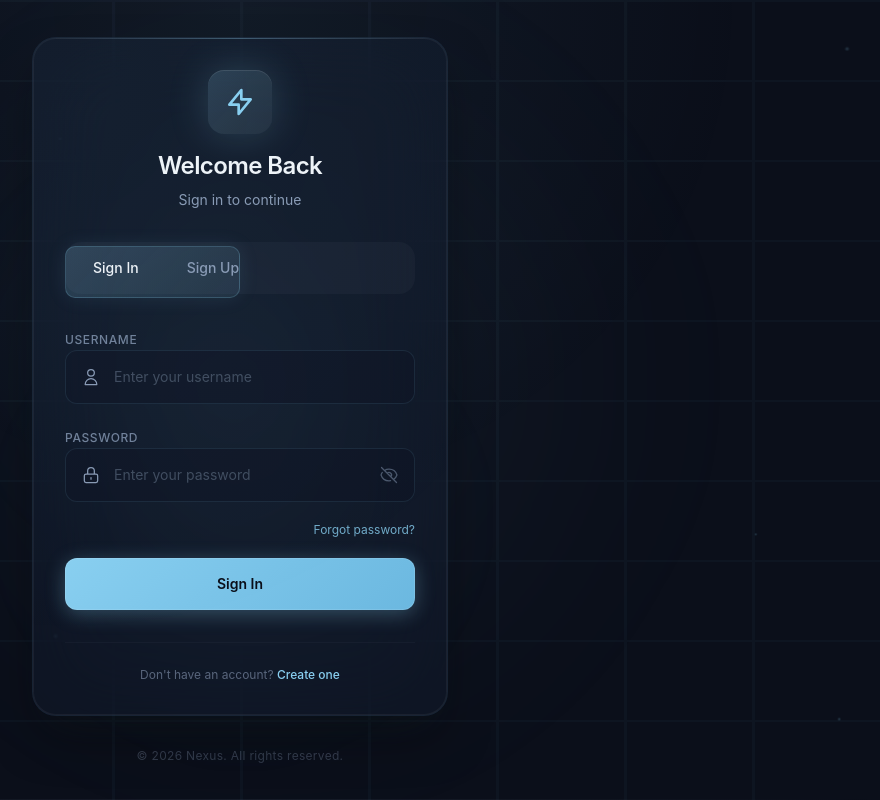
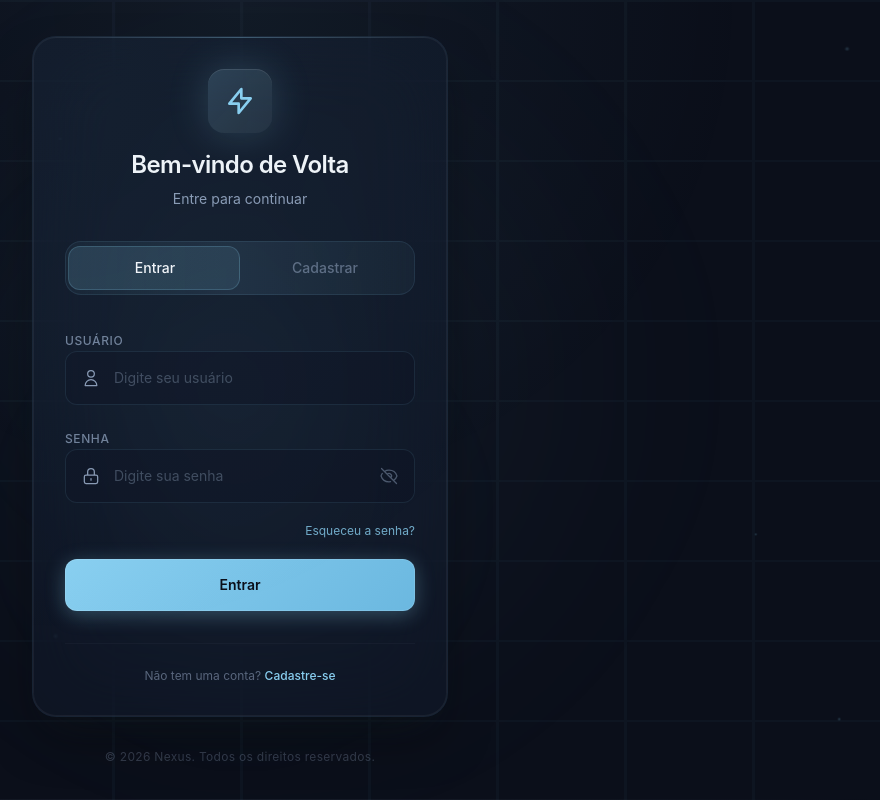
Before and after one commit to discordvendasteste123-max/loja-premium, a Next.js app: page / in a window 1280 px wide. Shown: the whole page, without its empty margins (400-1280 px from the left). Built offline with nearby package versions, Linux system fonts and the light colour scheme; no server answers.

Commit message:
a
a

Signed-off-by: discordvendasteste123-max <seu-email-aqui>

```diff
--- a/app/layout.tsx
+++ b/app/layout.tsx
@@ -14,8 +14,8 @@ const geistMono = Geist_Mono({
 });
 
 export const metadata: Metadata = {
-  title: "Nexus | Enterprise Login",
-  description: "Access the future of enterprise technology",
+  title: "Nexus | Login",
+  description: "Acesse a plataforma premium",
 };
 
 export default function RootLayout({
@@ -25,7 +25,7 @@ export default function RootLayout({
 }>) {
   return (
     <html
-      lang="en"
+      lang="pt-BR"
       className={`${geistSans.variable} ${geistMono.variable} h-full antialiased`}
     >
       <body className="min-h-full flex flex-col bg-bg-deep">
--- a/app/page.tsx
+++ b/app/page.tsx
@@ -29,7 +29,7 @@ export default function LoginPage() {
           className="mt-8 text-center text-text-secondary/30 text-xs tracking-wide animate-fade-in-up"
           style={{ animationDelay: '0.3s' }}
         >
-          © 2026 Nexus. All rights reserved.
+          © 2026 Nexus. Todos os direitos reservados.
         </p>
       </div>
 
--- a/components/login-form.tsx
+++ b/components/login-form.tsx
@@ -80,19 +80,6 @@ function Input({
   );
 }
 
-function TabButton({ active, onClick, children }: { active: boolean; onClick: () => void; children: React.ReactNode }) {
-  return (
-    <button
-      onClick={onClick}
-      className={`relative px-6 py-3 text-sm font-medium transition-all duration-300 rounded-xl ${
-        active ? 'text-text-primary' : 'text-text-secondary hover:text-text-primary'
-      }`}
-    >
-      {children}
-    </button>
-  );
-}
-
 export function LoginForm() {
   const [isSignUp, setIsSignUp] = useState(false);
   const [username, setUsername] = useState('');
@@ -123,13 +110,13 @@ export function LoginForm() {
     setError('');
 
     if (isSignUp && password !== confirmPassword) {
-      setError('Passwords do not match');
+      setError('As senhas não coincidem');
       setLoading(false);
       return;
     }
 
     if (isSignUp && password.length < 6) {
-      setError('Password must be at least 6 characters');
+      setError('A senha deve ter pelo menos 6 caracteres');
       setLoading(false);
       return;
     }
@@ -143,7 +130,7 @@ export function LoginForm() {
       setPassword('');
       setConfirmPassword('');
     } else {
-      setError('Invalid credentials');
+      setError('Credenciais inválidas');
       setLoading(false);
     }
   };
@@ -179,39 +166,53 @@ export function LoginForm() {
           </div>
         </div>
         <h1 className="text-2xl font-semibold text-text-primary mb-2 tracking-tight">
-          {isSignUp ? 'Create Account' : 'Welcome Back'}
+          {isSignUp ? 'Criar Conta' : 'Bem-vindo de Volta'}
         </h1>
         <p className="text-text-secondary text-sm">
-          {isSignUp ? 'Join us and start your journey' : 'Sign in to continue'}
+          {isSignUp ? 'Junte-se a nós e comece sua jornada' : 'Entre para continuar'}
         </p>
       </div>
 
-      <div className="relative mb-8 p-1 rounded-2xl bg-text-secondary/5">
+      <div className="relative mb-8 rounded-2xl p-1 bg-gradient-to-r from-baby-blue/5 via-baby-blue/10 to-baby-blue/5 border border-baby-blue/10">
         <div
-          className="tab-indicator"
+          className="absolute top-1 bottom-1 rounded-xl bg-gradient-to-r from-baby-blue/15 to-baby-blue/10 border border-baby-blue/20 transition-all duration-400 ease-out"
           style={{
-            width: '50%',
-            left: isSignUp ? '50%' : '0%',
+            width: 'calc(50% - 2px)',
+            left: isSignUp ? 'calc(50% + 2px)' : '2px',
           }}
         />
         <div className="relative flex">
-          <TabButton active={!isSignUp} onClick={() => handleTabChange('login')}>
-            Sign In
-          </TabButton>
-          <TabButton active={isSignUp} onClick={() => handleTabChange('signup')}>
-            Sign Up
-          </TabButton>
+          <button
+            onClick={() => handleTabChange('login')}
+            className={`flex-1 py-3 text-sm font-medium rounded-xl transition-all duration-300 z-10 ${
+              !isSignUp
+                ? 'text-text-primary'
+                : 'text-text-secondary/60 hover:text-text-secondary'
+            }`}
+          >
+            Entrar
+          </button>
+          <button
+            onClick={() => handleTabChange('signup')}
+            className={`flex-1 py-3 text-sm font-medium rounded-xl transition-all duration-300 z-10 ${
+              isSignUp
+                ? 'text-text-primary'
+                : 'text-text-secondary/60 hover:text-text-secondary'
+            }`}
+          >
+            Cadastrar
+          </button>
         </div>
       </div>
 
       <form key={formKey} className="form-content space-y-5" onSubmit={handleSubmit}>
         <div className="space-y-2">
           <label className="text-xs font-medium text-text-secondary/80 uppercase tracking-wider">
-            Username
+            Usuário
           </label>
           <Input
             type="text"
-            placeholder="Enter your username"
+            placeholder="Digite seu usuário"
             value={username}
             onChange={handleInputChange(setUsername)}
             icon={<UserIcon />}
@@ -220,11 +221,11 @@ export function LoginForm() {
 
         <div className="space-y-2">
           <label className="text-xs font-medium text-text-secondary/80 uppercase tracking-wider">
-            Password
+            Senha
           </label>
           <Input
             type="password"
-            placeholder="Enter your password"
+            placeholder="Digite sua senha"
             value={password}
             onChange={handleInputChange(setPassword)}
             icon={<LockIcon />}
@@ -240,11 +241,11 @@ export function LoginForm() {
             style={{ animationDelay: '0.1s' }}
           >
             <label className="text-xs font-medium text-text-secondary/80 uppercase tracking-wider">
-              Confirm Password
+              Confirmar Senha
             </label>
             <Input
               type="password"
-              placeholder="Confirm your password"
+              placeholder="Confirme sua senha"
               value={confirmPassword}
               onChange={handleInputChange(setConfirmPassword)}
               icon={<LockIcon />}
@@ -261,7 +262,7 @@ export function LoginForm() {
               type="button"
               className="text-xs text-baby-blue/80 hover:text-baby-blue transition-colors duration-200"
             >
-              Forgot password?
+              Esqueceu a senha?
             </button>
           </div>
         )}
@@ -282,22 +283,22 @@ export function LoginForm() {
           {loading ? (
             <span className="flex items-center justify-center gap-3">
               <span className="loading-spinner" />
-              Processing...
+              Processando...
             </span>
           ) : (
-            isSignUp ? 'Create Account' : 'Sign In'
+            isSignUp ? 'Criar Conta' : 'Entrar'
           )}
         </button>
       </form>
 
       <div className="mt-8 pt-6 border-t border-text-secondary/5">
         <p className="text-center text-text-secondary/60 text-xs">
-          {isSignUp ? 'Already have an account?' : "Don't have an account?"}{' '}
+          {isSignUp ? 'Já tem uma conta?' : "Não tem uma conta?"}{' '}
           <button
             onClick={() => handleTabChange(isSignUp ? 'login' : 'signup')}
             className="text-baby-blue hover:text-baby-blue-light transition-all duration-200 font-medium"
           >
-            {isSignUp ? 'Sign in' : 'Create one'}
+            {isSignUp ? 'Entrar' : 'Cadastre-se'}
           </button>
         </p>
       </div>
```
Also changed, not shown: .planning/debug/vercel-404-local-works.md (added).
